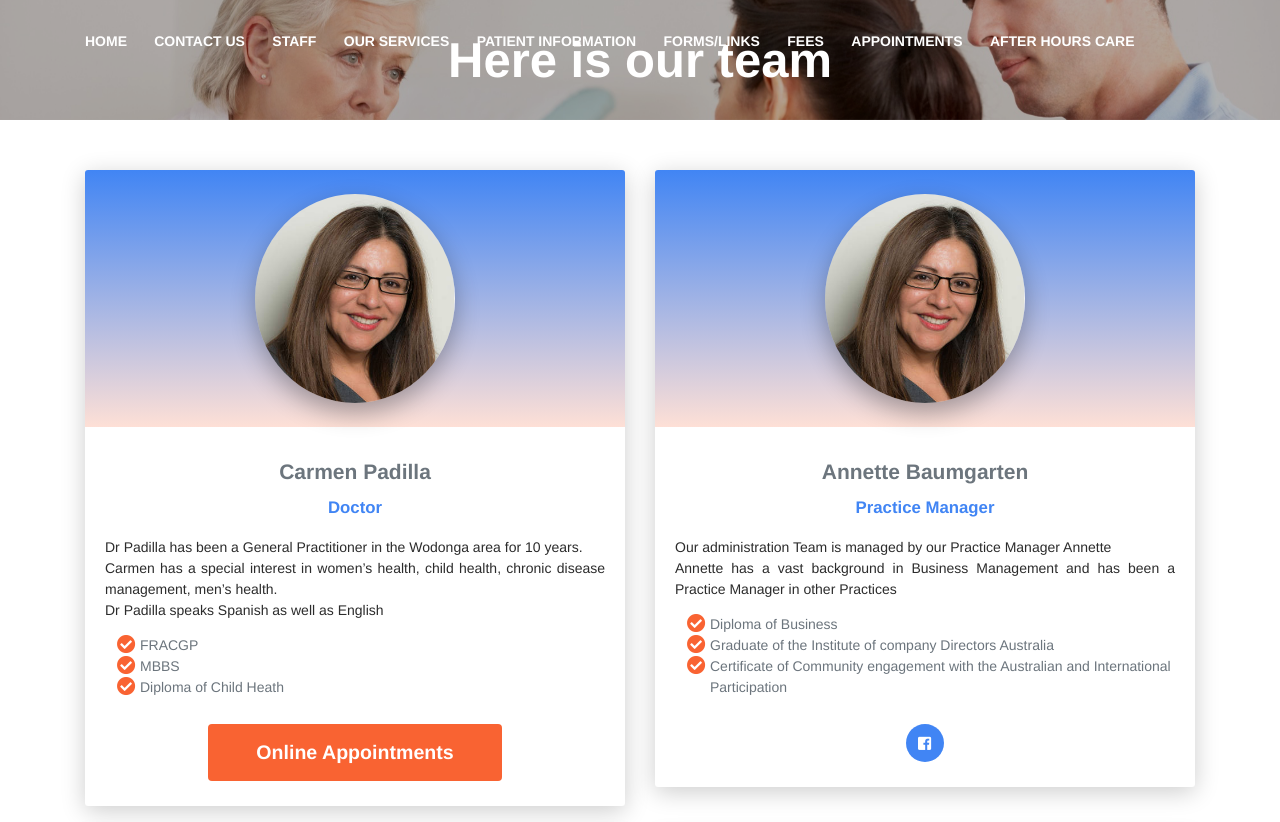
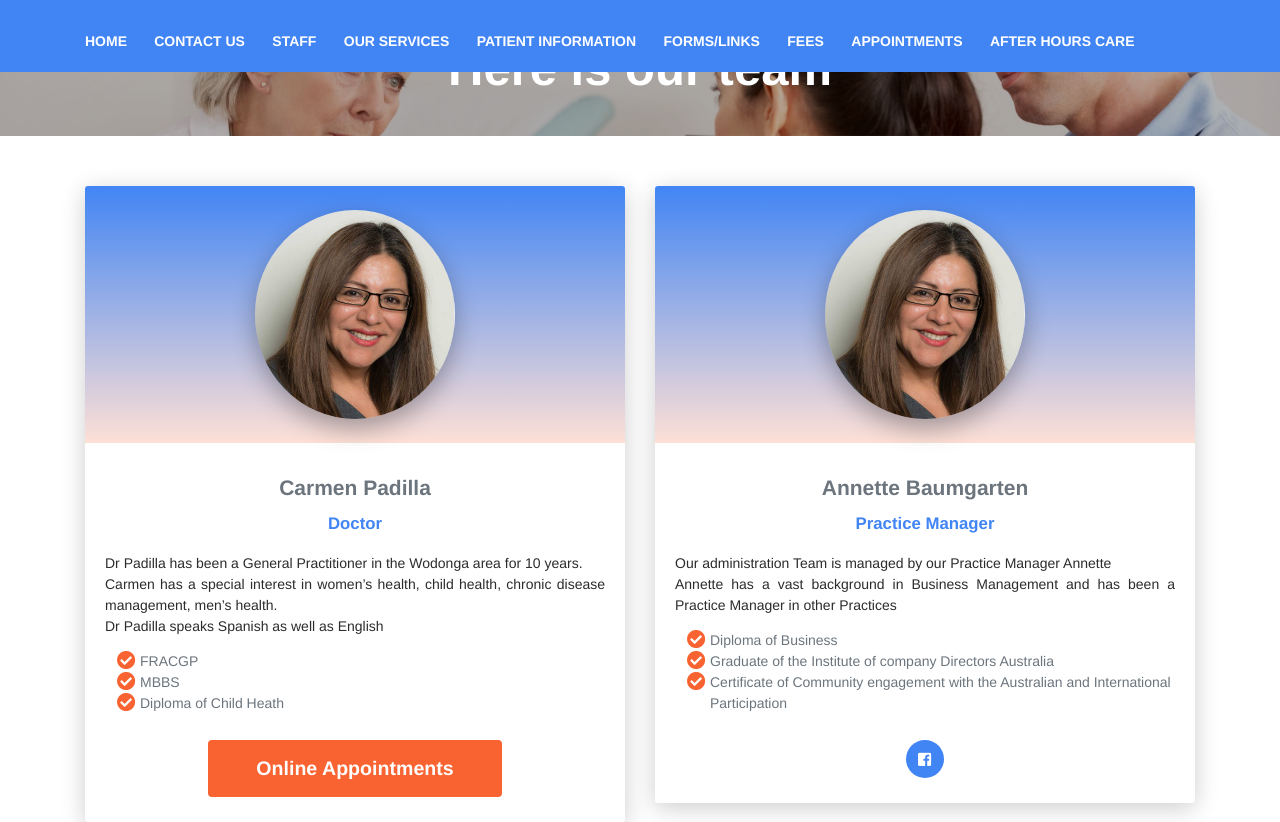
Before and after one commit to luizcavalieri/gps-on-vermont, a React (Create React App) app: page /staff-page in a window 1280 px wide. Shown: the top 822 px of the page. Built offline with nearby package versions, Linux system fonts and the light colour scheme.

Commit message:
showing the menu bar permanently

```diff
--- a/src/assets/scss/now-ui-kit/_navbar.scss
+++ b/src/assets/scss/now-ui-kit/_navbar.scss
@@ -142,7 +142,8 @@
     }
 
     &.navbar-transparent{
-        background-color: $transparent-bg !important;
+        //Uncomment this to show and hide the navbar background while scrolling
+        // background-color: $transparent-bg !important;
         box-shadow: none;
         color: $white-color;
         padding-top: 20px !important;
--- a/src/assets/scss/react/now-ui-kit/_sections.scss
+++ b/src/assets/scss/react/now-ui-kit/_sections.scss
@@ -16,7 +16,7 @@
 
 .page-header{
   &.page-header-xsmall{
-    min-height: 15vh;
+    min-height: 17vh;
     max-height: 640px;
   }
 }
```
